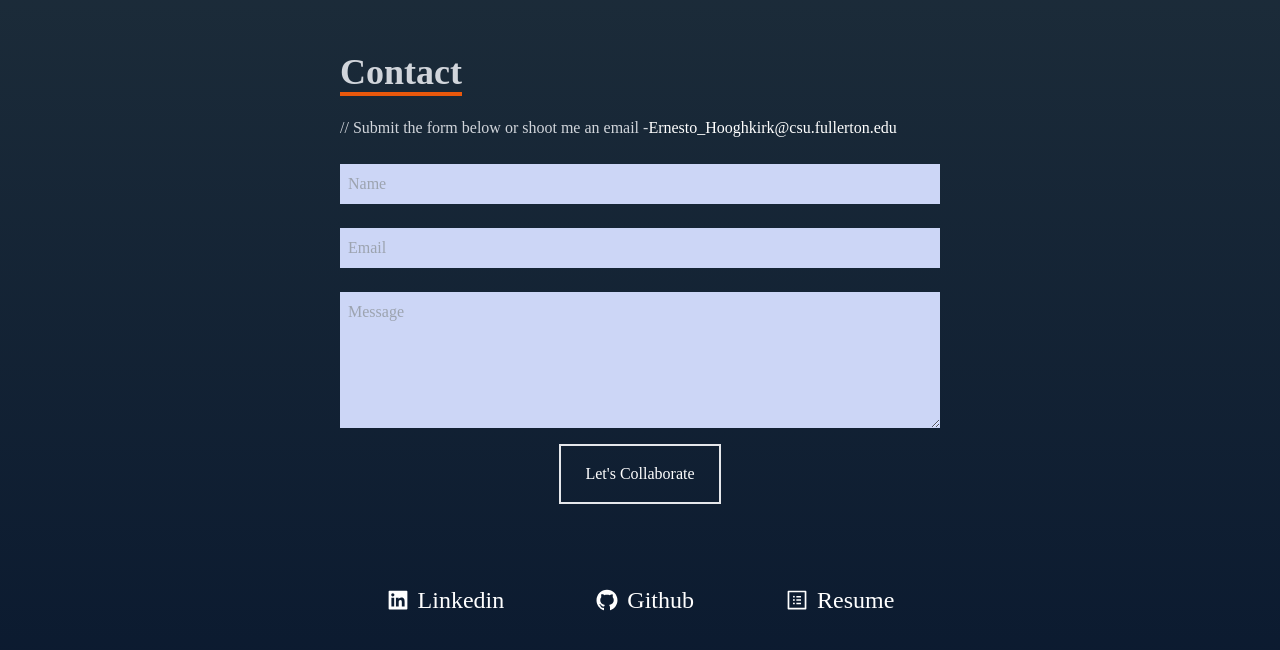
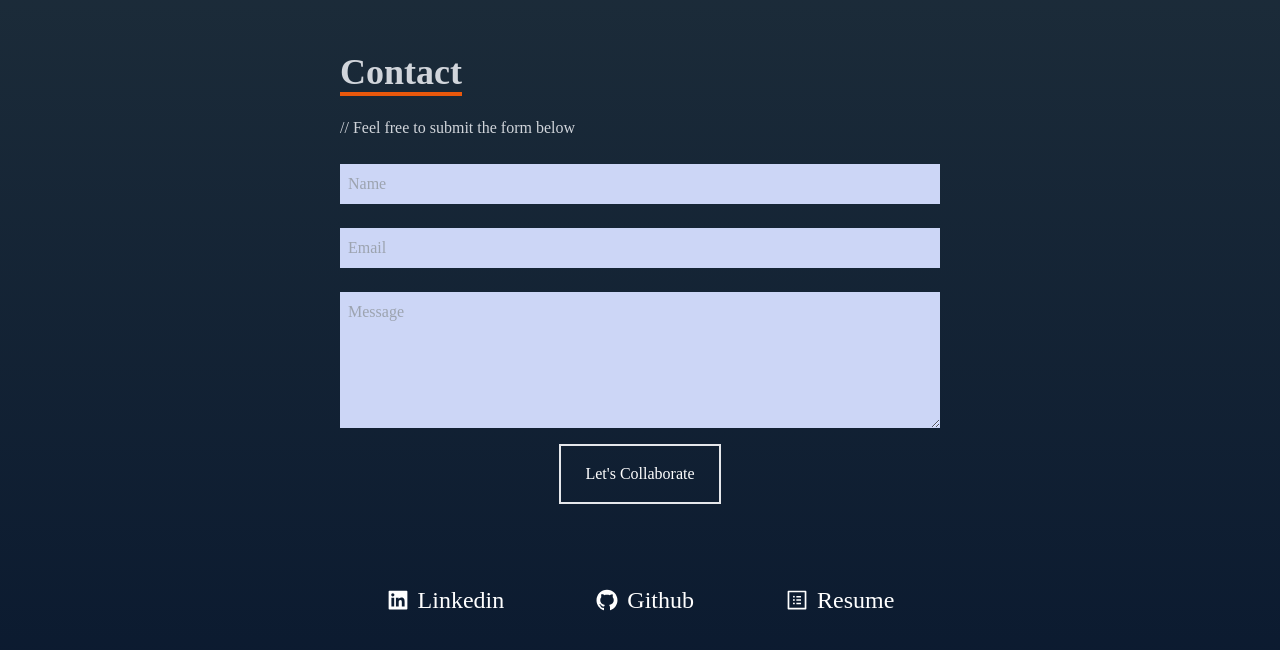
Before and after one commit to ErnestoHkirk/portfolio, a React (Create React App) app: page / in a window 1280 px wide. Shown: the part 4078-4728 px from the top of the page. Built offline with nearby package versions, Linux system fonts and the light colour scheme.

Commit message:
Add resume links

```diff
--- a/src/components/Contact.jsx
+++ b/src/components/Contact.jsx
@@ -19,6 +19,12 @@
     return () => window.removeEventListener("resize", updateMedia);
   });
 
+  // <p className="text-gray-300 py-4">
+  //   // Submit the form below or shoot me an email -
+  //   <a className="text-white" href="mailto:Ernesto_Hooghkirk@csu.fullerton.edu">
+  //     Ernesto_Hooghkirk@csu.fullerton.edu
+  //   </a>
+  // </p>;
   return (
     <div
       name="contact"
@@ -35,13 +41,7 @@
             Contact
           </p>
           <p className="text-gray-300 py-4">
-            // Submit the form below or shoot me an email -
-            <a
-              className="text-white"
-              href="mailto:Ernesto_Hooghkirk@csu.fullerton.edu"
-            >
-              Ernesto_Hooghkirk@csu.fullerton.edu
-            </a>
+            // Feel free to submit the form below
           </p>
         </div>
         <input
@@ -83,7 +83,7 @@
           </a>
 
           <a
-            href="https://drive.google.com/file/d/1gmgFygN_ZB0GAKcFgf2mXiDdrHNYRieP/view?usp=sharing"
+            href="https://drive.google.com/file/d/1IKpSQ7uJiIrWnDutSJsV3WKtnV2_7sgv/view?usp=sharing"
             className="flex text-white text-2xl hover:underline"
           >
             <AiOutlineProfile className="mt-1 mr-2" />
--- a/src/components/Navbar.jsx
+++ b/src/components/Navbar.jsx
@@ -139,7 +139,7 @@
           <li className="w-[160px] h-[60px] flex justify-between items-center ml-[-100px] hover:ml-[-10px] duration-300 bg-[#565f69]">
             <a
               className="hover:text-gray-300 flex justify-between items-center w-full text-gray-300"
-              href="https://drive.google.com/file/d/1gmgFygN_ZB0GAKcFgf2mXiDdrHNYRieP/view?usp=sharing"
+              href="https://drive.google.com/file/d/1IKpSQ7uJiIrWnDutSJsV3WKtnV2_7sgv/view?usp=sharing"
             >
               Resume <BsFillPersonLinesFill size={30} />
             </a>
--- a/src/components/ProjectSwiper.jsx
+++ b/src/components/ProjectSwiper.jsx
@@ -67,7 +67,7 @@
               Vortex Snowgear
             </p>
             <a
-              href="https://github.com/ErnestoHkirk/ReStored"
+              href="https://vortex-snowgear.herokuapp.com/"
               className="flex text-white absolute bottom-32 left-8 text-2xl hover:underline"
             >
               Project Deployment
--- a/src/components/Projects.jsx
+++ b/src/components/Projects.jsx
@@ -58,7 +58,7 @@
                 Vortex Snowgear
               </span>
               <div className="pt-8 text-center">
-                <a href="https://github.com/ErnestoHkirk/ReStored">
+                <a href="https://vortex-snowgear.herokuapp.com/">
                   <button className="text-center rounded-lg px-4 py-3 m-2 bg-white text-gray-700 font-bold text-lg">
                     Demo
                   </button>
```
